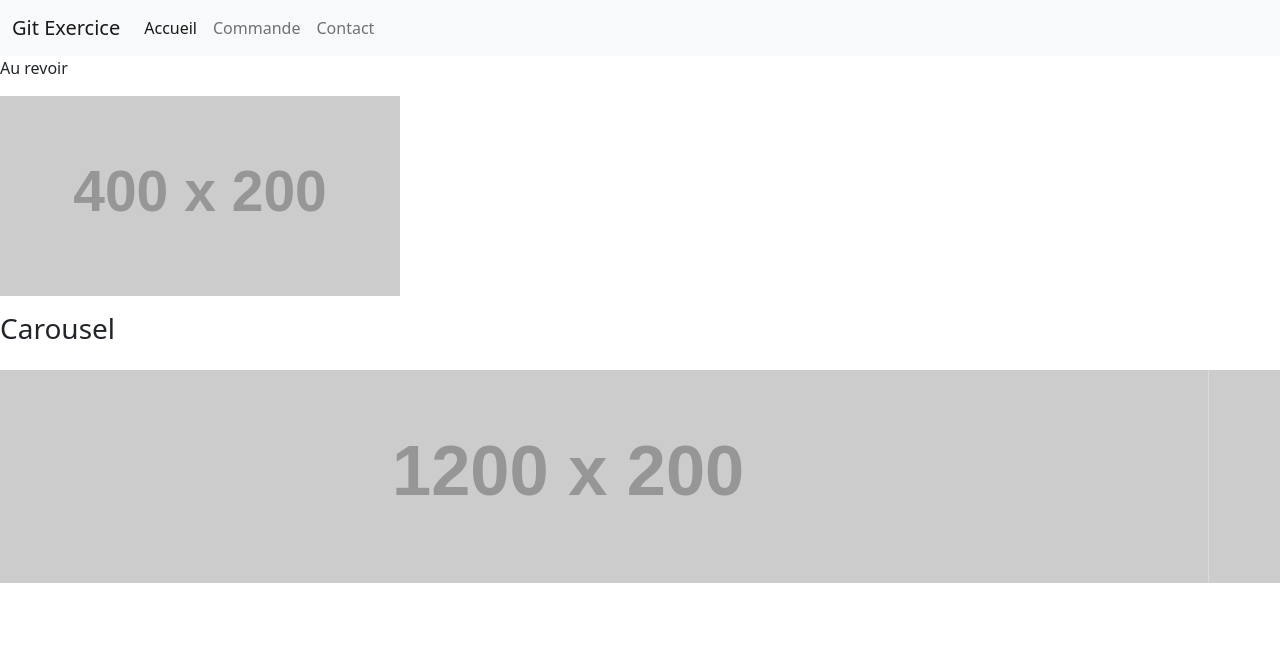
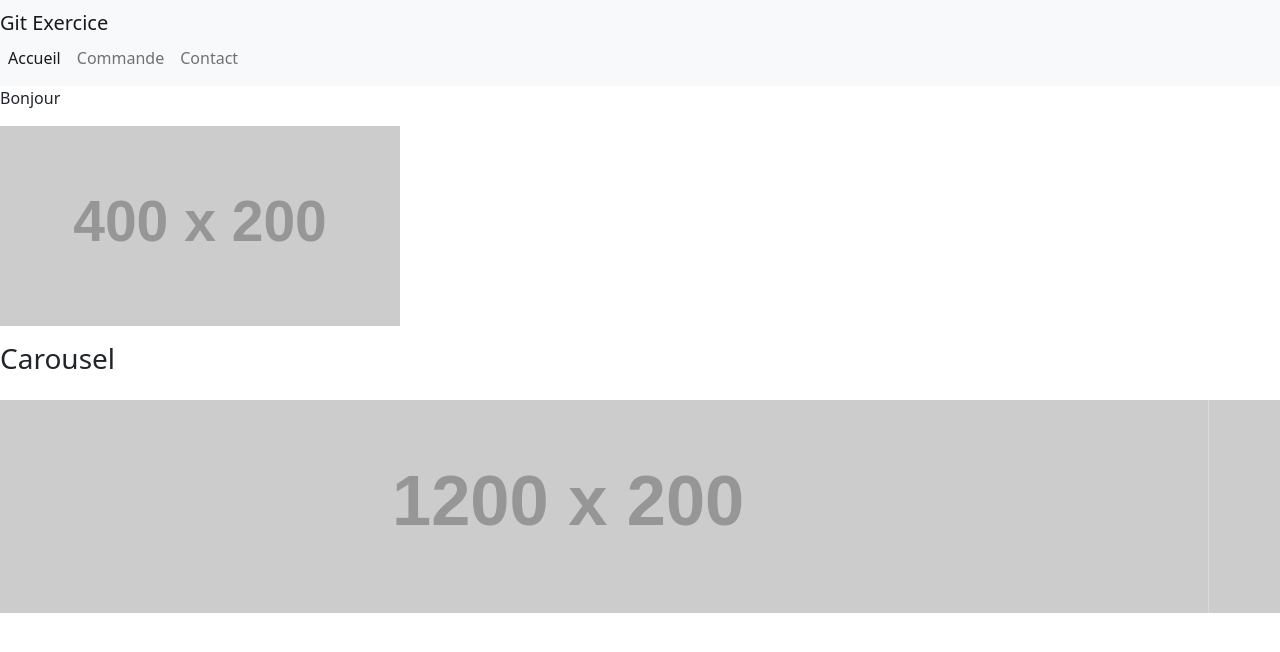
Before and after one commit to AntonMariadas/git-jour2-d, a plain HTML site: page index.html in a window 1280 px wide. Drawn offline with nearby package versions, Linux system fonts and the light colour scheme; placeholder pictures from the web are drawn by us.

Commit message:
changement de la classe container en wrapper

```diff
--- a/index.html
+++ b/index.html
@@ -14,7 +14,7 @@
     </head>
     <body>
         <nav class="navbar navbar-expand-lg navbar-light bg-light">
-            <div class="container-fluid">
+            <div class="wrapper">
                 <a class="navbar-brand" href="#">Git Exercice</a>
                 <button
                     class="navbar-toggler"
@@ -48,7 +48,7 @@
             </div>
         </nav>
 
-        <p>Au revoir</p>
+        <p>Bonjour</p>
         <section class="row">
             <figure>
                 <img
```
